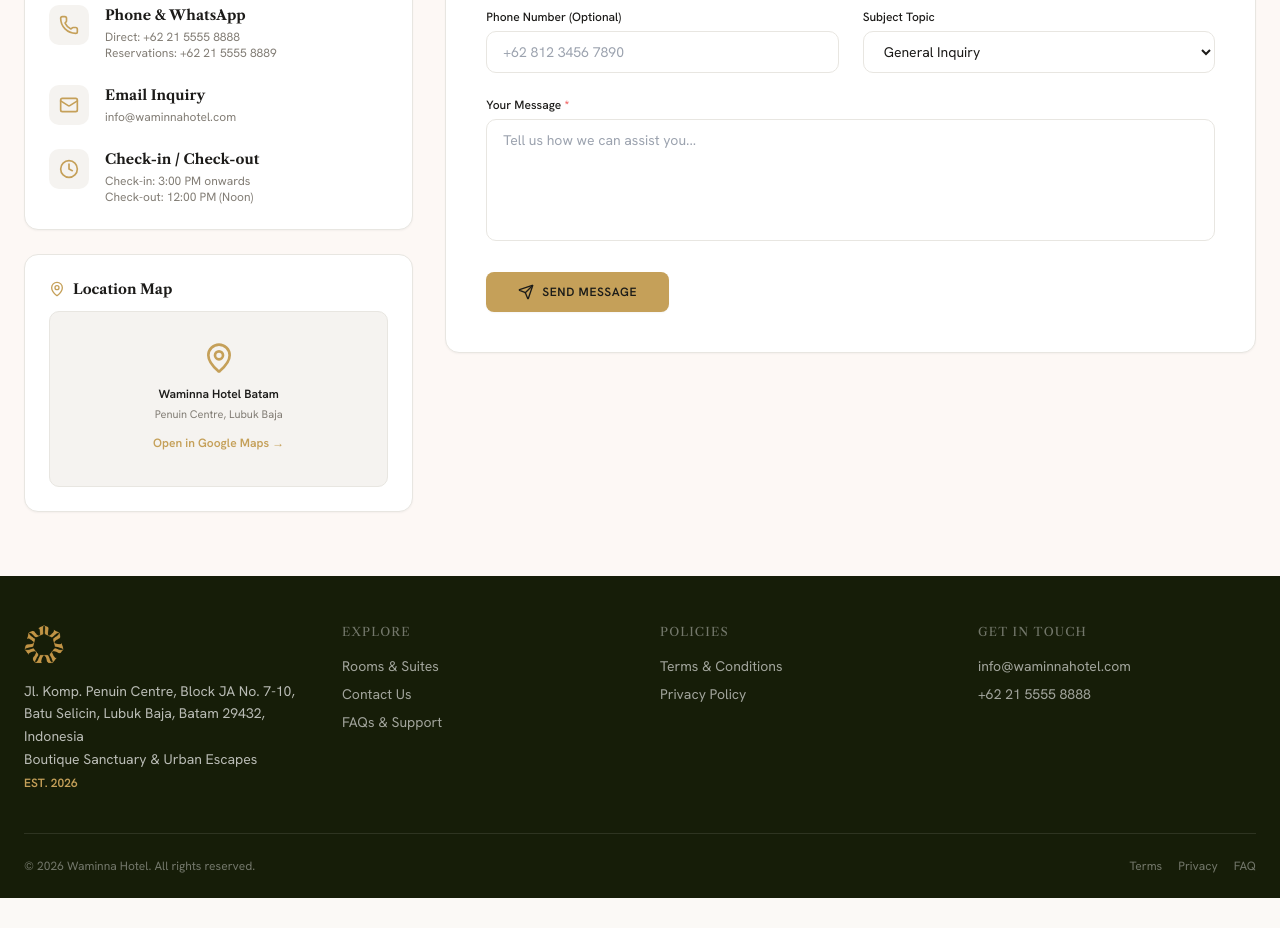
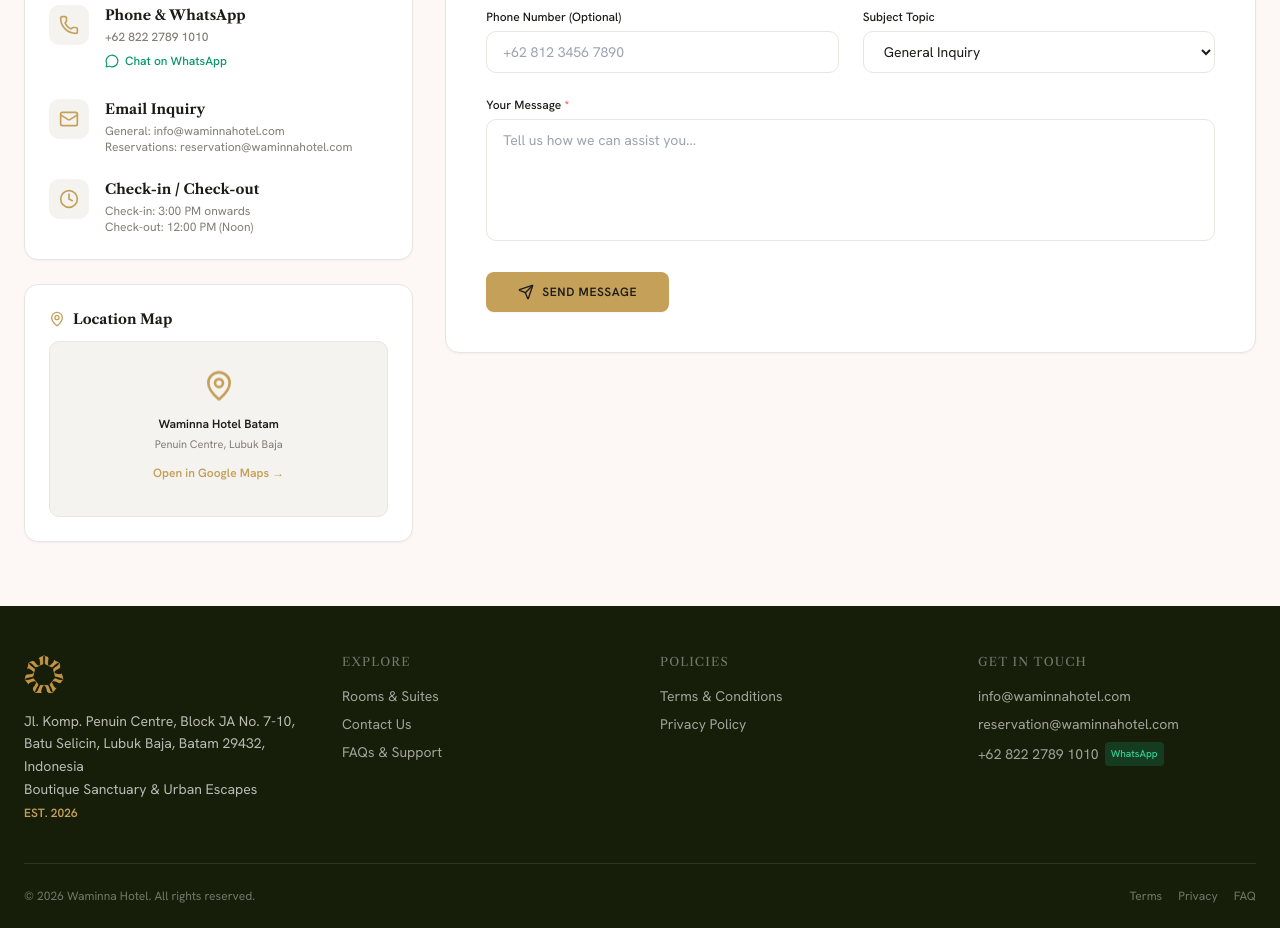
Before and after one commit to Josh8T/waminna-hotel, a React (Vite) app: page /contact in a window 1280 px wide. Shown: the part 540-1468 px from the top of the page. Before the commit the page ends 1438 px from the top, so only its background shows below. Built offline with nearby package versions, Linux system fonts and the light colour scheme; no server answers.

Commit message:
[UPDATE] Contact page updates

```diff
--- a/src/components/Footer.tsx
+++ b/src/components/Footer.tsx
@@ -56,11 +56,15 @@
           {/* Contact */}
           <div>
             <h4 className="text-xs font-medium tracking-widest uppercase text-white/40 mb-4">
-              {t('Get in Touch', 'Hubungi Kunci')}
+              {t('Get in Touch', 'Hubungi Kami')}
             </h4>
             <div className="flex flex-col gap-2">
-              <span className="text-sm text-white/60">info@waminnahotel.com</span>
-              <span className="text-sm text-white/60">+62 21 5555 8888</span>
+              <a href="mailto:info@waminnahotel.com" className="text-sm text-white/60 hover:text-white transition-colors">info@waminnahotel.com</a>
+              <a href="mailto:reservation@waminnahotel.com" className="text-sm text-white/60 hover:text-white transition-colors">reservation@waminnahotel.com</a>
+              <a href="https://wa.me/6282227891010" target="_blank" rel="noreferrer" className="text-sm text-white/60 hover:text-white transition-colors flex items-center gap-1.5">
+                <span>+62 822 2789 1010</span>
+                <span className="text-[10px] px-1.5 py-0.5 rounded bg-emerald-500/20 text-emerald-400 font-medium">WhatsApp</span>
+              </a>
             </div>
           </div>
         </div>
--- a/src/pages/Contact.tsx
+++ b/src/pages/Contact.tsx
@@ -1,7 +1,7 @@
 import { useState } from 'react';
 import Header from '@/components/Header';
 import Footer from '@/components/Footer';
-import { Mail, Phone, MapPin, Clock, Send, CheckCircle2 } from 'lucide-react';
+import { Mail, Phone, MapPin, Clock, Send, CheckCircle2, MessageCircle } from 'lucide-react';
 import { toast } from 'sonner';
 import { useThemeLanguage } from '@/context/ThemeLanguageContext';
 
@@ -85,9 +85,24 @@
                   <div>
                     <h3 className="text-sm font-semibold text-[#1c1b19] dark:text-[#F7F5F2]">{t('Phone & WhatsApp', 'Telepon & WhatsApp')}</h3>
                     <p className="text-xs text-[#827D75] dark:text-[#ded9d6] mt-1">
-                      Direct: +62 21 5555 8888<br />
-                      Reservations: +62 21 5555 8889
+                      <a
+                        href="tel:+6282227891010"
+                        className="hover:text-[#C5A059] transition-colors font-medium"
+                      >
+                        +62 822 2789 1010
+                      </a>
                     </p>
+                    <div className="mt-1.5">
+                      <a
+                        href="https://wa.me/6282227891010"
+                        target="_blank"
+                        rel="noreferrer"
+                        className="inline-flex items-center gap-1.5 text-xs font-medium text-emerald-600 dark:text-emerald-400 hover:underline"
+                      >
+                        <MessageCircle className="w-3.5 h-3.5" />
+                        <span>{t('Chat on WhatsApp', 'Hubungi via WhatsApp')}</span>
+                      </a>
+                    </div>
                   </div>
                 </div>
 
@@ -98,7 +113,8 @@
                   <div>
                     <h3 className="text-sm font-semibold text-[#1c1b19] dark:text-[#F7F5F2]">{t('Email Inquiry', 'Pertanyaan Email')}</h3>
                     <p className="text-xs text-[#827D75] dark:text-[#ded9d6] mt-1">
-                      info@waminnahotel.com<br />
+                      {t('General', 'Umum')}: <a href="mailto:info@waminnahotel.com" className="hover:text-[#C5A059] transition-colors">info@waminnahotel.com</a><br />
+                      {t('Reservations', 'Reservasi')}: <a href="mailto:reservation@waminnahotel.com" className="hover:text-[#C5A059] transition-colors">reservation@waminnahotel.com</a>
                     </p>
                   </div>
                 </div>
@@ -229,7 +245,6 @@
                         >
                           <option value="General Inquiry">{t('General Inquiry', 'Pertanyaan Umum')}</option>
                           <option value="Room Reservation">{t('Room Reservation', 'Reservasi Kamar')}</option>
-                          <option value="Ferry Terminal Transport">{t('Ferry Terminal Transport', 'Penjemputan Ferry Terminal')}</option>
                           <option value="Feedback">{t('Guest Feedback', 'Umpan Balik Tamu')}</option>
                         </select>
                       </div>
```
